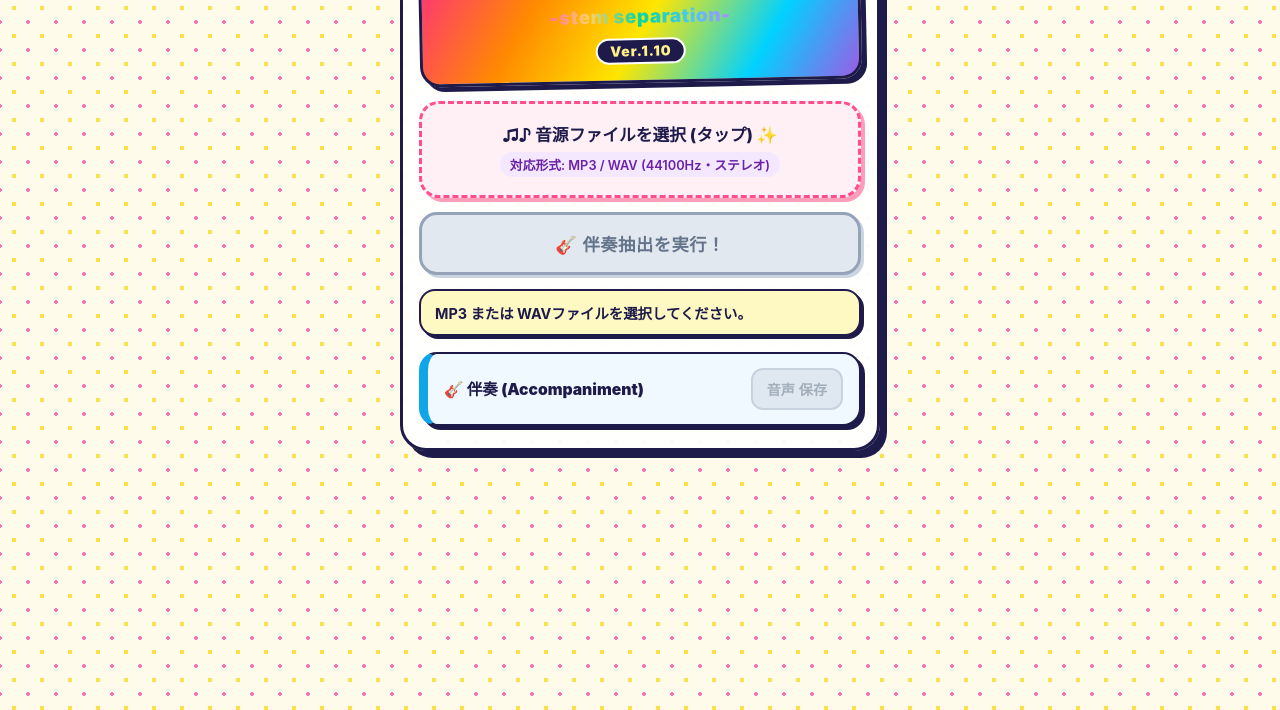
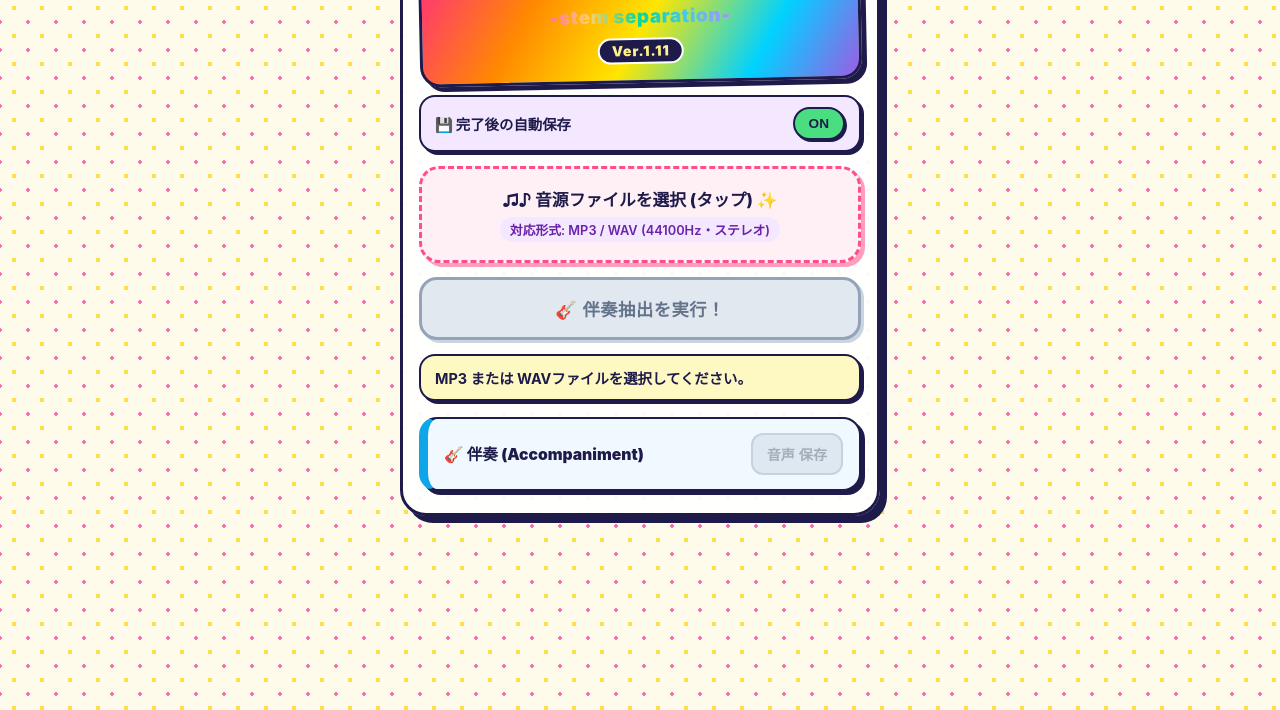
Before and after one commit to WING1209/ONNX-2-, a plain HTML site: page index.html in a window 1280 px wide. Shown: the part 90-800 px from the top of the page. Drawn offline with Linux system fonts and the light colour scheme.

Commit message:
Update index.html

```diff
--- a/index.html
+++ b/index.html
@@ -3,7 +3,7 @@
 <head>
 <meta charset="UTF-8">
 <meta name="viewport" content="width=device-width, initial-scale=1.0, maximum-scale=1.0, user-scalable=no">
-<title>【WING】-stem separation- Ver.1.10</title>
+<title>【WING】-stem separation- Ver.1.11</title>
 <style>
 * { box-sizing: border-box; }
 body {
@@ -34,7 +34,7 @@ body {
   line-height: 1.25;
   font-weight: 900;
   letter-spacing: 0.02em;
-  margin: 0 0 18px;
+  margin: 0 0 12px;
   padding: 16px 12px;
   border-radius: 20px;
   border: 3.5px solid #1e1b4b;
@@ -77,6 +77,45 @@ body {
   font-weight: 900;
   letter-spacing: 0.06em;
   border: 2px solid #ffffff;
+}
+.auto-save-bar {
+  display: flex;
+  justify-content: space-between;
+  align-items: center;
+  gap: 10px;
+  margin: 0 0 14px;
+  padding: 10px 14px;
+  border-radius: 16px;
+  background: #f3e8ff;
+  border: 2.5px solid #1e1b4b;
+  box-shadow: 3px 3px 0px #1e1b4b;
+}
+.auto-save-label {
+  font-size: 0.9rem;
+  font-weight: 900;
+  color: #1e1b4b;
+}
+.auto-save-btn {
+  padding: 7px 14px;
+  border-radius: 999px;
+  border: 2px solid #1e1b4b;
+  box-shadow: 2px 2px 0px #1e1b4b;
+  font-size: 0.85rem;
+  font-weight: 900;
+  cursor: pointer;
+  transition: transform 0.1s ease, background 0.15s ease;
+}
+.auto-save-btn.is-on {
+  background: #4ade80;
+  color: #1e1b4b;
+}
+.auto-save-btn.is-off {
+  background: #e2e8f0;
+  color: #475569;
+}
+.auto-save-btn:active {
+  transform: translate(2px, 2px);
+  box-shadow: 0px 0px 0px #1e1b4b;
 }
 .file-label {
   display: flex;
@@ -213,8 +252,12 @@ input[type="file"] {
   <header class="app-title">
     <span class="title-rainbow">【WING】</span><br>
     <span class="title-accent">-stem separation-</span><br>
-    <span class="title-version">Ver.1.10</span>
+    <span class="title-version">Ver.1.11</span>
   </header>
+  <div class="auto-save-bar">
+    <span class="auto-save-label">💾 完了後の自動保存</span>
+    <button id="autoSaveToggle" type="button" class="auto-save-btn is-on" aria-pressed="true">ON</button>
+  </div>
   <label for="audioFile" class="file-label" id="fileLabel">
     <span>♫♪ 音源ファイルを選択 (タップ) ✨</span>
     <span class="file-sub" id="fileSub">対応形式: MP3 / WAV (44100Hz・ステレオ)</span>
@@ -229,6 +272,6 @@ input[type="file"] {
     </div>
   </div>
 </div>
-<script type="module" src="app.js?v=1.10"></script>
+<script type="module" src="app.js?v=1.11"></script>
 </body>
 </html>
```
